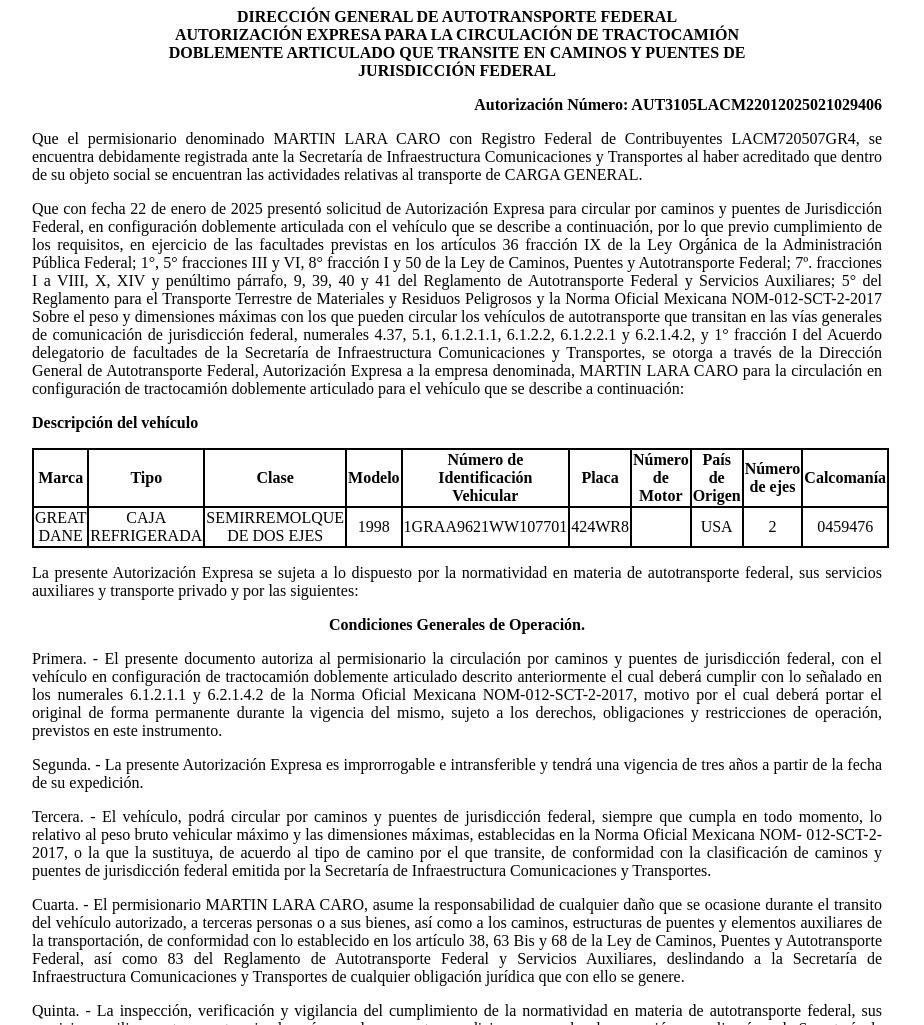
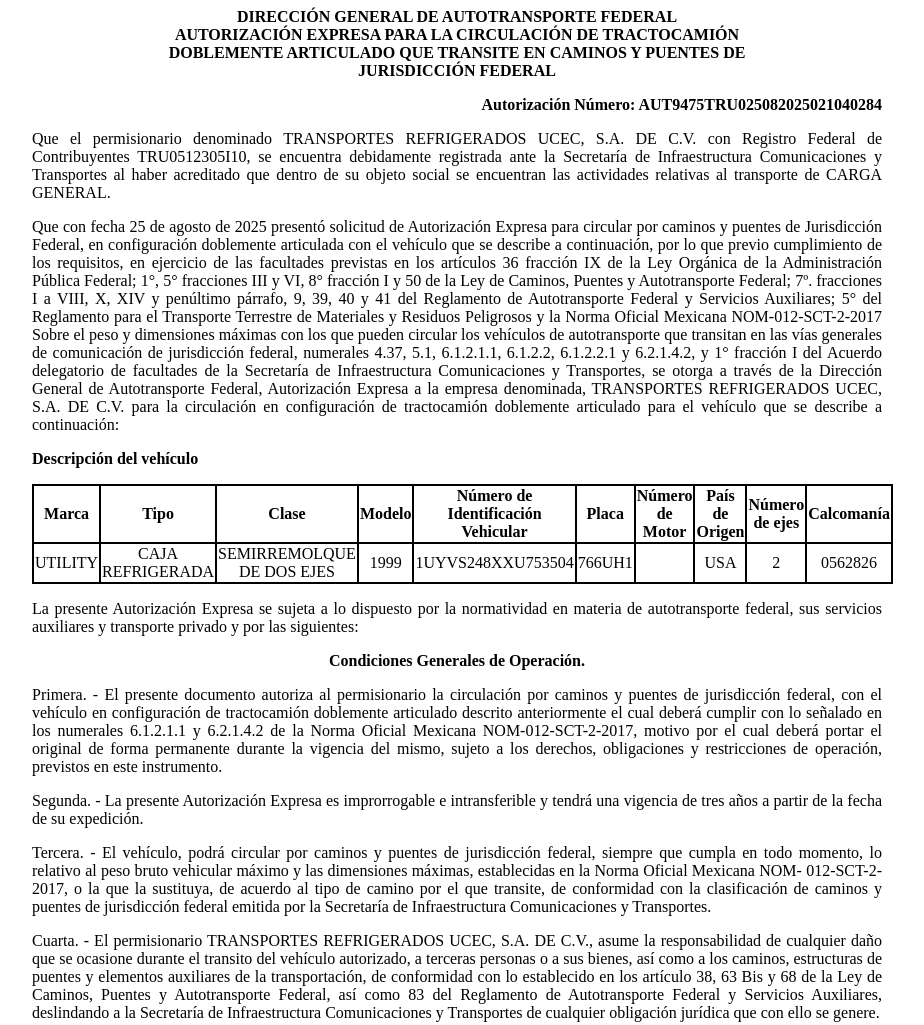
Before and after one commit to app-sct1/ConsultaAutDobleRemolque-folio-0201129, a plain HTML site: page index.html in a window 1280 px wide. Shown: the top 1025 px of the page, without its empty margins (183-1107 px from the left). Drawn offline with Linux system fonts and the light colour scheme.

Commit message:
index.html

```diff
--- a/index.html
+++ b/index.html
@@ -75,19 +75,19 @@
 						<p class="sinMargen">DOBLEMENTE ARTICULADO QUE TRANSITE EN CAMINOS Y PUENTES DE</p>
 						<p class="sinMargen">JURISDICCIÓN FEDERAL</p>
 					</div>
-<p class="derechaNegro">Autorización Número: AUT3105LACM22012025021029406</p>
+<p class="derechaNegro">Autorización Número: AUT9475TRU025082025021040284</p>
 
 					<p class="justificado">Que el permisionario denominado
-						MARTIN LARA CARO con Registro Federal de
-						Contribuyentes LACM720507GR4, se encuentra
+						TRANSPORTES REFRIGERADOS UCEC, S.A. DE C.V. con Registro Federal de
+						Contribuyentes TRU0512305I10, se encuentra
 						debidamente registrada ante la Secretaría de Infraestructura
 						Comunicaciones y Transportes al haber acreditado que dentro de su
 						objeto social se encuentran las actividades relativas al
 						transporte de CARGA GENERAL.</p>
 
 
-					<p class="justificado">Que con fecha 22 de
-						enero de 2025 presentó
+					<p class="justificado">Que con fecha 25 de
+						agosto de 2025 presentó
 						solicitud de Autorización Expresa para circular por caminos y
 						puentes de Jurisdicción Federal, en configuración doblemente
 						articulada con el vehículo que se describe a continuación, por lo
@@ -107,7 +107,7 @@
 						facultades de la Secretaría de Infraestructura Comunicaciones y
 						Transportes, se otorga a través de la
 						Dirección General de Autotransporte Federal, Autorización Expresa a la
-						empresa denominada, MARTIN LARA CARO para la
+						empresa denominada, TRANSPORTES REFRIGERADOS UCEC, S.A. DE C.V. para la
 						circulación en configuración de tractocamión doblemente articulado
 						para el vehículo que se describe a continuación:</p>
 
@@ -128,16 +128,16 @@
 							<th class="borde">Calcomanía</th>
 						</tr>
 						<tr class="borde">
-							<td class="borde">GREAT DANE</td>
+							<td class="borde">UTILITY</td>
 							<td class="borde">CAJA REFRIGERADA</td>
 							<td class="borde">SEMIRREMOLQUE DE DOS EJES</td>
-							<td class="borde">1998</td>
-							<td class="borde">1GRAA9621WW107701</td>
-							<td class="borde">424WR8</td>
+							<td class="borde">1999</td>
+							<td class="borde">1UYVS248XXU753504</td>
+							<td class="borde">766UH1</td>
 							<td class="borde"></td>
 							<td class="borde">USA</td>
 							<td class="borde">2</td>
-							<td class="borde">0459476</td>
+							<td class="borde">0562826</td>
 						</tr>
 
 					</tbody></table>
@@ -175,7 +175,7 @@
 						Secretaría de Infraestructura Comunicaciones y Transportes.</p>
 
 					<p class="justificado">Cuarta. - El permisionario
-						MARTIN LARA CARO, asume la responsabilidad de
+						TRANSPORTES REFRIGERADOS UCEC, S.A. DE C.V., asume la responsabilidad de
 						cualquier daño que se ocasione durante el transito del vehículo
 						autorizado, a terceras personas o a sus bienes, así como a los
 						caminos, estructuras de puentes y elementos auxiliares de la
```
